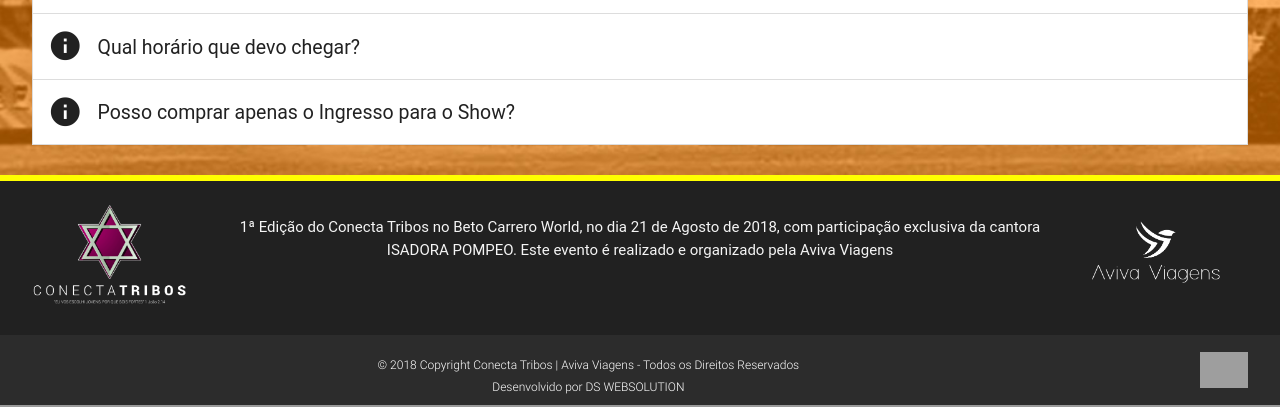
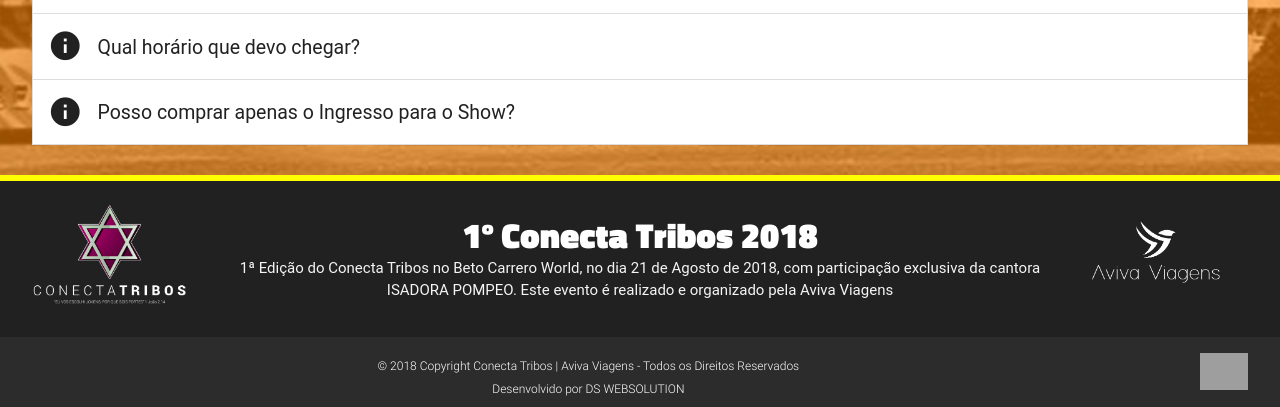
Before and after one commit to diogosilvasantana/conectatribos_site, a PHP site: page / in a window 1280 px wide. Shown: the part 2577-2984 px from the top of the page. Run offline with PHP 8.4, Linux system fonts and the light colour scheme; some libraries are stand-ins or nearby versions; some web fonts are replaced; grey boxes are pictures that could not be loaded.

Commit message:
Atualização 20/04

```diff
--- a/includes/css/custom.css
+++ b/includes/css/custom.css
@@ -385,6 +385,12 @@
   float: right;
   margin-top: 19px;
 }
+.titulo-footer{
+  margin-top: 15px;
+  font-family: 'Titillium Web', sans-serif;
+  text-align: center;
+  font-size: 35px;
+}
 .grey.darken-4{
   border-top: 6px solid yellow;
 }
@@ -394,6 +400,7 @@
 }
 .info-evento p{
   text-align: center;
+  margin-top: -23px;
 }
 
 
--- a/index.php
+++ b/index.php
@@ -344,6 +344,7 @@
                     <img src="includes/img/logo-site.png">
                 </div>
                 <div class="info-evento col l8 s12">
+                <h1 class="titulo-footer">1º Conecta Tribos 2018</h1>
                     <p class="grey-text text-lighten-4">1ª Edição do Conecta Tribos no Beto Carrero World, no dia 21 de Agosto de 2018, com participação exclusiva da cantora ISADORA POMPEO. Este evento é realizado e organizado pela Aviva Viagens</p>
                 </div>
                 <div class="aviva-logo col l2 s12">
@@ -355,6 +356,7 @@
             <div class="container">
                 <div class="row">
                     <div class="col s11">
+
                         <span>© 2018 Copyright Conecta Tribos | Aviva Viagens - Todos os Direitos Reservados<br>Desenvolvido por DS WEBSOLUTION</span>
                     </div>
                     <div class="col s1">
```
